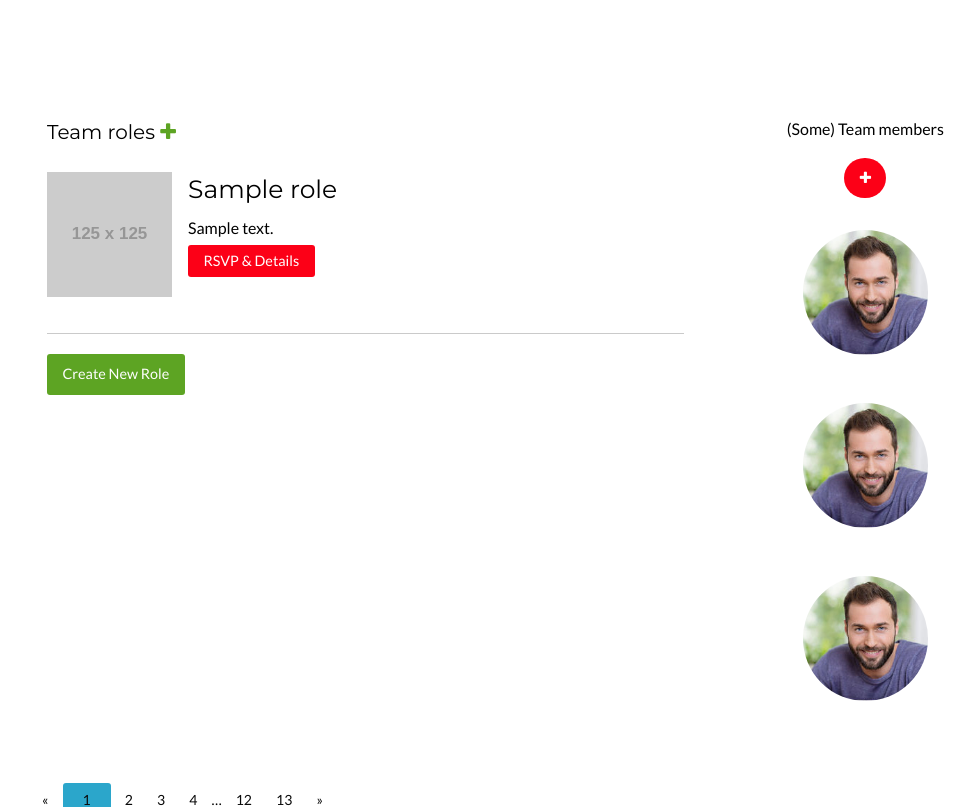
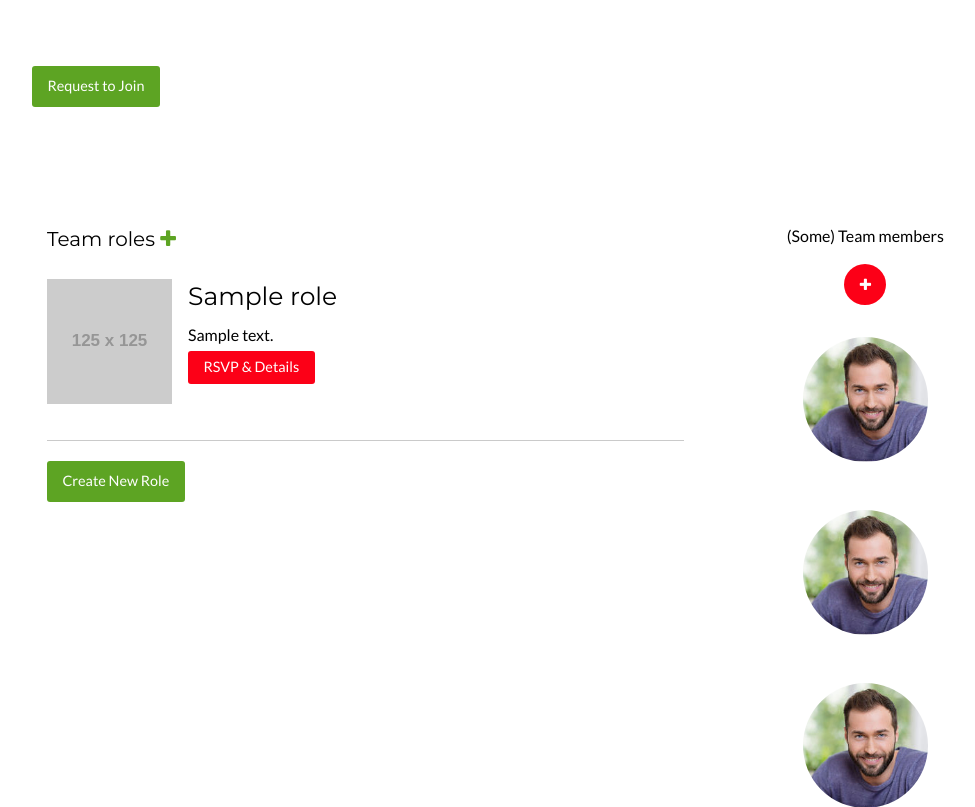
Before and after one commit to heroku/python-getting-started, a Django app: page /teams/detail/1/ in a window 1280 px wide. Shown: the part 395-1202 px from the top of the page, without its empty margins (108-1083 px from the left). Run offline with Django 3.2, Linux system fonts and the light colour scheme; a user stored in the database is signed in; tables that the repository leaves empty hold one stand-in row (values such as "Sample post"); grey boxes marked "Sample" are stand-in pictures; grey boxes labelled with a size stand in for pictures from a placeholder-image service; some libraries are stand-ins or nearby versions.

Commit message:
join request

```diff
--- a/homepage/templates/base.html
+++ b/homepage/templates/base.html
@@ -202,6 +202,15 @@
                         '</li>'
                     );
                 }
+                if(notification.type=='team_join') {
+                    $('#notifications ul').append(
+                        '<li data-type="team_join" data-id="' + notification.team_join_request.id + '">' +
+                            notification.requester.username + ' requested to join ' + notification.team.title +
+                            '<button type="button" class="button alert" onclick="acceptTeamJoin(' + notification.team_join_request.id + ');"><i class="fa fa-check" aria-hidden="true"></i></button>' +
+                            '<button type="button" class="button secondary" onclick="rejectTeamJoin(' + notification.team_join_request.id + ');"><i class="fa fa-times" aria-hidden="true"></i></button>' +
+                        '</li>'
+                    );
+                }
             }
             if(notifications.length == 0) {
                 $('#notifications ul').append(
@@ -219,7 +228,7 @@
                 },
                 function(data) {
                     notifications = _.reject(notifications, function(noti) {
-                        return noti.team_invite.id == id;
+                        return noti.type == 'team_invite' && noti.team_invite.id == id;
                     });
                     drawNotifications();
                 }
@@ -234,7 +243,37 @@
                 },
                 function(data) {
                     notifications = _.reject(notifications, function(noti) {
-                        return noti.team_invite.id == id;
+                        return noti.type == 'team_invite' && noti.team_invite.id == id;
+                    });
+                    drawNotifications();
+                }
+            );
+        }
+
+        function acceptTeamJoin(id) {
+            $.post(
+                "/teams/joinrequests/" + id + '/accept/',
+                {
+                    'csrfmiddlewaretoken':$.cookie('csrftoken')
+                },
+                function(data) {
+                    notifications = _.reject(notifications, function(noti) {
+                        return noti.type == 'team_join' && noti.team_join_request.id == id;
+                    });
+                    drawNotifications();
+                }
+            );
+        }
+
+        function rejectTeamJoin(id) {
+            $.post(
+                "/teams/joinrequests/" + id + '/reject/',
+                {
+                    'csrfmiddlewaretoken':$.cookie('csrftoken')
+                },
+                function(data) {
+                    notifications = _.reject(notifications, function(noti) {
+                        return noti.type == 'team_join' && noti.team_join_request.id == id;
                     });
                     drawNotifications();
                 }
--- a/teams/models.py
+++ b/teams/models.py
@@ -46,3 +46,11 @@ class Invite(models.Model):
     expired_at = models.DateTimeField(default=None, blank=True, null=True)
     status = models.CharField(max_length=20, default=None)
     read = models.BooleanField(default=False, blank=False, null=False)
+
+class JoinRequest(models.Model):
+    team = models.ForeignKey(Team, on_delete=models.CASCADE, default=None)
+    requester = models.ForeignKey(User, on_delete=models.CASCADE, default=None, related_name='team_join_requests')
+    created_at = models.DateTimeField(auto_now_add=True, blank=True, null=True)
+    expired_at = models.DateTimeField(default=None, blank=True, null=True)
+    status = models.CharField(max_length=20, default=None)
+    read = models.BooleanField(default=False, blank=False, null=False)
--- a/teams/templates/teams/team_detail.html
+++ b/teams/templates/teams/team_detail.html
@@ -120,6 +120,11 @@
                 <p class="lead" style="text-align: left;">{{ team.title }}</p>
                 <p class="subheader" style="text-align: left;">{{ team.description }}</p>
             </div>
+        </div>
+
+        <div class="row" style="margin-top: 50px;">
+            <button id="joinrequest_btn" class="success button hide">Request to Join</button>
+            <div id="joinrequest_done" class="primary hide">Your Join Request is pending now...</div>
         </div>
 
         <div class="row" style="padding-top: 100px">
@@ -334,6 +339,21 @@
             }
         }
 
+        {% if join_requested == True %}
+            var join_requested = true;
+        {% else %}
+            var join_requested = false;
+        {% endif %}
+        function touchJoinRequest() {
+            if(join_requested) {
+                $('#joinrequest_btn').addClass('hide');
+                $('#joinrequest_done').removeClass('hide');
+            } else {
+                $('#joinrequest_btn').removeClass('hide');
+                $('#joinrequest_done').addClass('hide');
+            }
+        }
+
         $(function(){
             $('input[name="start_date"]').fdatepicker({
                 'pickTime': true,
@@ -390,6 +410,20 @@
                     }
                 );
             });
+
+            touchJoinRequest();
+            $('#joinrequest_btn').click(function() {
+                $.post(
+                    "{% url 'team_request_join' team.pk %}",
+                    {
+                        'csrfmiddlewaretoken':$.cookie('csrftoken')
+                    },
+                    function(data) {
+                        join_requested = true;
+                        touchJoinRequest();
+                    }
+                );
+            });
         });
     </script>
 {% endblock %}
--- a/teams/urls.py
+++ b/teams/urls.py
@@ -11,4 +11,7 @@ urlpatterns = [
     url(r'^detail/(?P<team_id>[0-9]+)/invitepeople/$', views.invite_people, name='team_invite_people'),
     url(r'^invites/(?P<invite_id>[0-9]+)/accept/$', views.invite_accept, name='invite_accept'),
     url(r'^invites/(?P<invite_id>[0-9]+)/reject/$', views.invite_reject, name='invite_reject'),
+    url(r'^detail/(?P<team_id>[0-9]+)/requestjoin/$', views.request_join, name='team_request_join'),
+    url(r'^joinrequests/(?P<request_id>[0-9]+)/accept/$', views.joinrequest_accept, name='joinrequest_accept'),
+    url(r'^joinrequests/(?P<request_id>[0-9]+)/reject/$', views.joinrequest_reject, name='joinrequest_reject'),
 ]
--- a/teams/views.py
+++ b/teams/views.py
@@ -3,7 +3,7 @@ from django.core.urlresolvers import reverse
 from django.shortcuts import render, redirect, get_object_or_404
 from django.contrib.auth.decorators import login_required
 
-from teams.models import Team, Role, Member, Invite
+from teams.models import Team, Role, Member, Invite, JoinRequest
 from django.contrib.auth.models import User
 
 from datetime import datetime, timedelta
@@ -26,10 +26,12 @@ def team_detail(request, team_id):
     # ToDo - This should fetch members who belong to team's organization, once organization is implemented
     nonmembers = [user for user in User.objects.all() if user not in team.members]
     invitees = [invite.invitee for invite in request.user.invites.all().filter(status="created")]
+    joinrequest = request.user.team_join_requests.all().filter(team__id=team_id).filter(status="created")
     context = {
         'team': team,
         'nonmembers': nonmembers,
-        'invitees': invitees
+        'invitees': invitees,
+        'join_requested': len(joinrequest) > 0
     }
     return render(request, 'teams/team_detail.html', context)
 
@@ -117,3 +119,41 @@ def invite_reject(request, invite_id):
         raise Http404
 
     return HttpResponse(status=200)
+
+@login_required
+def request_join(request, team_id):
+    team = get_object_or_404(Team, pk=team_id)
+    if request.method == 'POST':
+        return _request_join(request, team)
+
+    raise Http404
+
+def _request_join(request, team):
+    join_request = JoinRequest(team=team, requester=request.user, status='created', expired_at=datetime.now()+timedelta(days=7), read=False)
+    join_request.save()
+
+    return HttpResponse(status=200)
+
+@login_required
+def joinrequest_accept(request, request_id):
+    try:
+        joinrequest = JoinRequest.objects.get(pk=request_id)
+        joinrequest.status = 'accepted'
+        joinrequest.save()
+        member = Member(is_owner=False, team_id=joinrequest.team.pk, user_id=joinrequest.requester.pk)
+        member.save()
+    except Invite.DoesNotExist:
+        raise Http404
+
+    return HttpResponse(status=200)
+
+@login_required
+def joinrequest_reject(request, request_id):
+    try:
+        joinrequest = JoinRequest.objects.get(pk=request_id)
+        joinrequest.status = 'rejected'
+        joinrequest.save()
+    except Invite.DoesNotExist:
+        raise Http404
+
+    return HttpResponse(status=200)
```
Also changed, not shown: app/views.py (+22 -1 lines), teams/migrations/0010_joinrequest.py (added).
